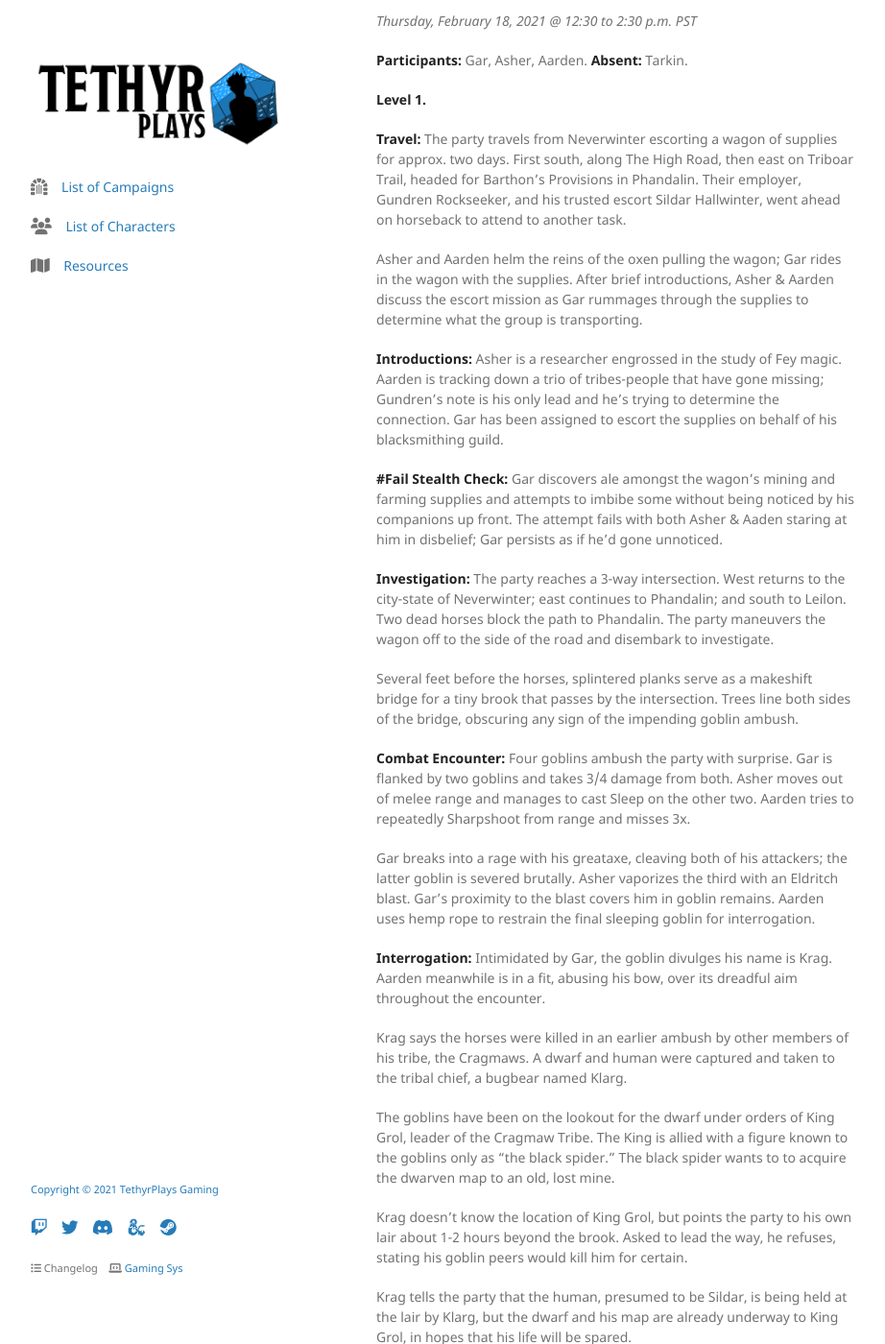
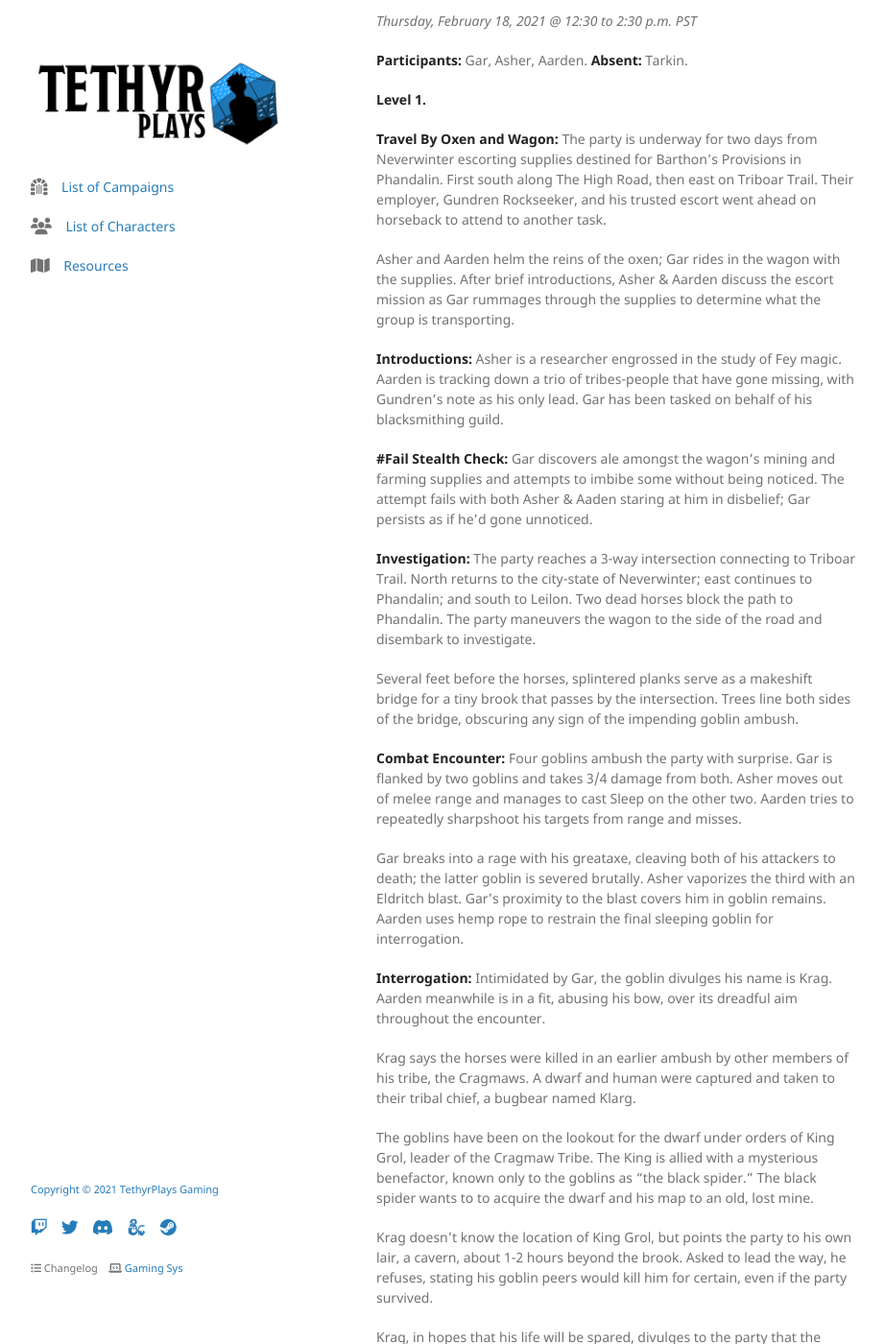
Before and after one commit to tethyrplays/tethyrplays, a Jekyll site: the page built from campaign/2021-lmop-with-dm-nicole.md, in a window 1280 px wide and 1400 px high, scrolled down 1176 px. Shown: the whole window at 96% size, without its empty margins (178-1100 px from the left). Built offline with Jekyll 4.4.1, drawn with Linux system fonts in a browser that asks for light colours; nearby versions of some CDN libraries; our own code applies the rules of GitHub Pages for plain Markdown files; the repository's description, which GitHub fills in, is left out; some of the changed text lies outside the part shown.

Commit message:
Update 2021-lmop-with-dm-nicole.md

```diff
--- a/campaign/2021-lmop-with-dm-nicole.md
+++ b/campaign/2021-lmop-with-dm-nicole.md
@@ -50,41 +50,39 @@ _Thursday, February 18, 2021 @ 12:30 to 2:30 p.m. PST_
 
 **Level 1.**
 
-**Travel:** The party travels from Neverwinter escorting a wagon of supplies for approx. two days. First south, along The High Road, then east on Triboar Trail, headed for Barthon's Provisions in Phandalin. Their employer, Gundren Rockseeker, and his trusted escort Sildar Hallwinter, went ahead on horseback to attend to another task.
+**Travel By Oxen and Wagon:** The party is underway for two days from Neverwinter escorting supplies destined for Barthon's Provisions in Phandalin. First south along The High Road, then east on Triboar Trail. Their employer, Gundren Rockseeker, and his trusted escort went ahead on horseback to attend to another task.
 
-Asher and Aarden helm the reins of the oxen pulling the wagon; Gar rides in the wagon with the supplies. After brief introductions, Asher & Aarden discuss the escort mission as Gar rummages through the supplies to determine what the group is transporting.
+Asher and Aarden helm the reins of the oxen; Gar rides in the wagon with the supplies. After brief introductions, Asher & Aarden discuss the escort mission as Gar rummages through the supplies to determine what the group is transporting.
 
-**Introductions:** Asher is a researcher engrossed in the study of Fey magic. Aarden is tracking down a trio of tribes-people that have gone missing; Gundren's note is his only lead and he's trying to determine the connection. Gar has been assigned to escort the supplies on behalf of his blacksmithing guild.
+**Introductions:** Asher is a researcher engrossed in the study of Fey magic. Aarden is tracking down a trio of tribes-people that have gone missing, with Gundren's note as his only lead. Gar has been tasked on behalf of his blacksmithing guild.
 
-**#Fail Stealth Check:** Gar discovers ale amongst the wagon's mining and farming supplies and attempts to imbibe some without being noticed by his companions up front. The attempt fails with both Asher & Aaden staring at him in disbelief; Gar persists as if he'd gone unnoticed.
+**#Fail Stealth Check:** Gar discovers ale amongst the wagon's mining and farming supplies and attempts to imbibe some without being noticed. The attempt fails with both Asher & Aaden staring at him in disbelief; Gar persists as if he'd gone unnoticed.
 
-**Investigation:** The party reaches a 3-way intersection. West returns to the city-state of Neverwinter; east continues to Phandalin; and south to Leilon. Two dead horses block the path to Phandalin. The party maneuvers the wagon off to the side of the road and disembark to investigate.
+**Investigation:** The party reaches a 3-way intersection connecting to Triboar Trail. North returns to the city-state of Neverwinter; east continues to Phandalin; and south to Leilon. Two dead horses block the path to Phandalin. The party maneuvers the wagon to the side of the road and disembark to investigate.
 
 Several feet before the horses, splintered planks serve as a makeshift bridge for a tiny brook that passes by the intersection. Trees line both sides of the bridge, obscuring any sign of the impending goblin ambush.
 
-**Combat Encounter:** Four goblins ambush the party with surprise. Gar is flanked by two goblins and takes 3/4 damage from both. Asher moves out of melee range and manages to cast Sleep on the other two. Aarden tries to repeatedly Sharpshoot from range and misses 3x.
+**Combat Encounter:** Four goblins ambush the party with surprise. Gar is flanked by two goblins and takes 3/4 damage from both. Asher moves out of melee range and manages to cast Sleep on the other two. Aarden tries to repeatedly sharpshoot his targets from range and misses.
 
-Gar breaks into a rage with his greataxe, cleaving both of his attackers; the latter goblin is severed brutally. Asher vaporizes the third with an Eldritch blast. Gar's proximity to the blast covers him in goblin remains. Aarden uses hemp rope to restrain the final sleeping goblin for interrogation.
+Gar breaks into a rage with his greataxe, cleaving both of his attackers to death; the latter goblin is severed brutally. Asher vaporizes the third with an Eldritch blast. Gar's proximity to the blast covers him in goblin remains. Aarden uses hemp rope to restrain the final sleeping goblin for interrogation.
 
 **Interrogation:** Intimidated by Gar, the goblin divulges his name is Krag. Aarden meanwhile is in a fit, abusing his bow, over its dreadful aim throughout the encounter.
 
-Krag says the horses were killed in an earlier ambush by other members of his tribe, the Cragmaws. A dwarf and human were captured and taken to the tribal chief, a bugbear named Klarg.
+Krag says the horses were killed in an earlier ambush by other members of his tribe, the Cragmaws. A dwarf and human were captured and taken to their tribal chief, a bugbear named Klarg.
 
-The goblins have been on the lookout for the dwarf under orders of King Grol, leader of the Cragmaw Tribe. The King is allied with a figure known to the goblins only as "the black spider." The black spider wants to to acquire the dwarven map to an old, lost mine.
+The goblins have been on the lookout for the dwarf under orders of King Grol, leader of the Cragmaw Tribe. The King is allied with a mysterious benefactor, known only to the goblins as "the black spider." The black spider wants to to acquire the dwarf and his map to an old, lost mine.
 
-Krag doesn't know the location of King Grol, but points the party to his own lair about 1-2 hours beyond the brook. Asked to lead the way, he refuses, stating his goblin peers would kill him for certain.
+Krag doesn't know the location of King Grol, but points the party to his own lair, a cavern, about 1-2 hours beyond the brook. Asked to lead the way, he refuses, stating his goblin peers would kill him for certain, even if the party survived.
 
-Krag tells the party that the human, presumed to be Sildar, is being held at the lair by Klarg, but the dwarf and his map are already underway to King Grol, in hopes that his life will be spared.
+Krag, in hopes that his life will be spared, divulges to the party that the human is being held by Klarg, but the dwarf and his map are already underway to King Grol.
 
-Aarden's examinination of the dead horses reveals an empty map pouch, corroborating the goblin's claim.
+Aarden's examination of the dead horses reveals an empty map pouch, corroborating the goblin's claim.
 
-The party discusses what to do next and decides to locate the nearby Cragmaw lair, rescue the captive and determine if the bugbear chief knows where their employer has been taken.
+The party decides to locate the nearby Cragmaw cavern, rescue the captive and determine if the bugbear knows where their employer has been taken.
 
-**Krag's Fate:** Asher and Aarden decide that Gar, having sustained the most injuries and the most kills, can decide Krag's fate. Aarden suggests leaving him tied up in the brush. Gar and Asher are concerned the goblin will interfere in the rescue attempt.
+**Krag's Fate:** Asher and Aarden decide that Gar, having sustained the most injuries and kills, can decide Krag's fate. Aarden suggests leaving him tied in the brush. Gar and Asher are more concerned the goblin will interfere in the rescue attempt. Gar impales Krag quickly with a javelin after much begging and pleading for mercy. A distraught Aarden reclaims his bloodied rope.
 
-Using his javelin, Gar quickly impales Krag after much begging and pleading for mercy. Aarden, distraught, reclaims his bloodied rope.
-
-**Encounter Loot:** The party distributes the loot from the goblins. 15 gold, 8 silver b/t Asher, Aarden & Gar.
+**Encounter Loot:** The party distributes the loot from the goblins. 15 gold, 8 silver total.
 
 **Short Rest (1 of 2):** The party takes a short rest for Gar to recover from his injuries and Asher to regain his spell slots.
 
@@ -126,4 +124,4 @@ Then disaster struck when orcs swept through the North and laid waste to all in
 
 For centuries, rumors of buried riches have attracted treasure seekers and opportunists to the area around Phandalin, but no one has ever succeeded in locating the lost mine.
 
-In recent years, people have resettled the area. Phandalin is now a rough-and-tumble frontier town and the Rockseeker brothers — a trio of dwarves — believe they have discovered the entrance to Wave Echo Cave and intend to reopen the mines.
+In recent years, people have resettled the area. Phandalin is now a rough-and-tumble frontier town and the Rockseeker brothers — a trio of dwarves — believe they have discovered the entrance to Wave Echo Cave.
```
Also changed, not shown: other parts of campaign/2021-lmop-with-dm-nicole.md (+1 -1 lines).
